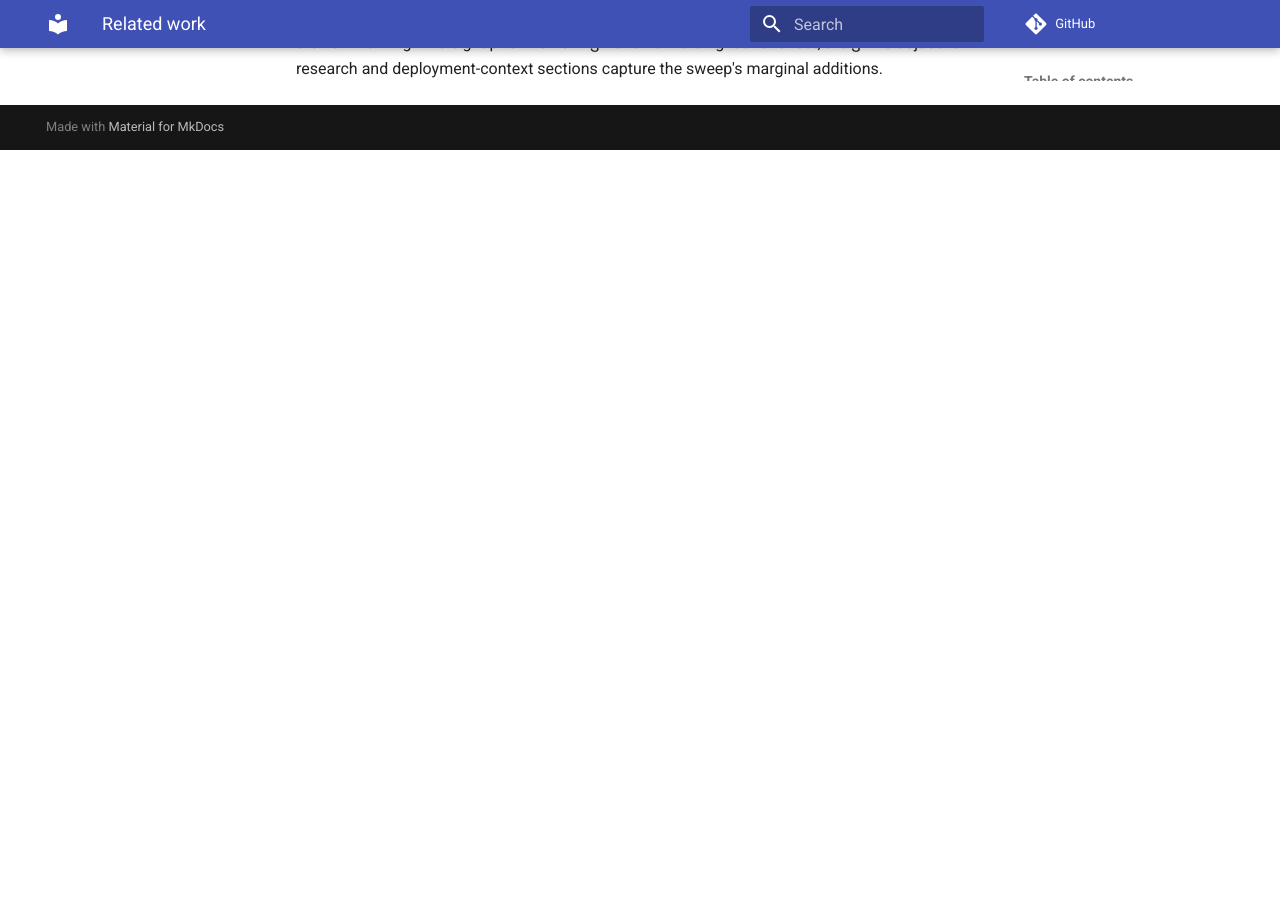
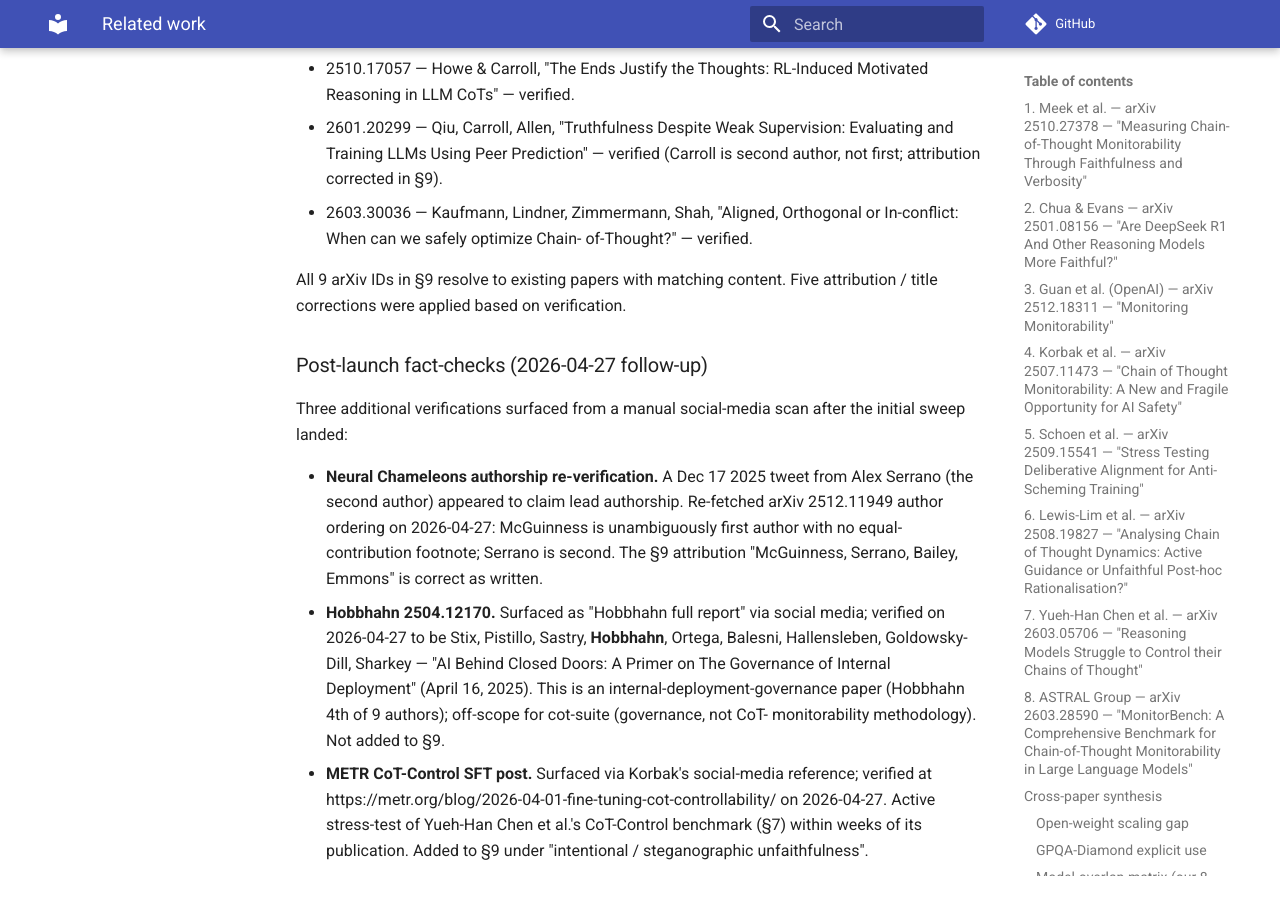
Before and after one commit to thenerd31/cot-suite, an MkDocs documentation site: the page built from docs/related_work.md, in a window 1280 px wide and 900 px high, scrolled down 19371 px. Built offline with MkDocs 1.6.1 and Material for MkDocs 9.7.7, drawn with Linux system fonts in a browser that asks for light colours; comment, search, counter and statistics services are not loaded; before the commit the page ends 19521 px from its top, so only the background shows below that; some of the changed text lies outside the part shown.

Commit message:
docs(related_work): post-launch fact-checks — METR SFT + 2 verifications
Three fact-checks from a manual social-media scan after the initial
lit-sweep landed:

- Neural Chameleons (2512.11949) author order re-verified — McGuinness
  is unambiguously first author, Serrano is second. Existing §9
  attribution correct, no change to entry. Logged in lit-sweep
  methodology.

- Hobbhahn 2504.12170 verified as "AI Behind Closed Doors: A Primer
  on The Governance of Internal Deployment" (Stix et al., April 16,
  2025; Hobbhahn 4th of 9). Internal-deployment governance paper,
  off-scope for cot-suite. Not added to §9; logged as checked-not-
  relevant in lit-sweep methodology.

- METR CoT-Control SFT post added to §9 — Nishimura-Gasparian &
  Parikh, April 1, 2026: ~950-example LoRA SFT lifts CoT-Control
  compliance 2.9% → 8.8% average across GPT-OSS-{20B,120B} +
  Qwen-3-{8B,32B}. Validates §7 framing — CoT-Control is being
  actively stress-tested by METR within weeks of publication.

```diff
--- a/docs/related_work.md
+++ b/docs/related_work.md
@@ -672,6 +672,28 @@
   opportunity" thesis is correct — if CoT becomes unmonitorable,
   what fallback do you have? Out of scope for cot-suite.
 
+- **Nishimura-Gasparian & Parikh (METR) —
+  https://metr.org/blog/2026-04-01-fine-tuning-cot-controllability/
+  — "Fine-tuning experiments on CoT controllability"** (April 1,
+  2026). METR's stress-test of Yueh-Han Chen et al.'s CoT-Control
+  benchmark (§7): can supervised fine-tuning give models more
+  control over what their CoT verbalizes? Method: ~950-example LoRA
+  SFT (rank 32, lr 1e-4, single epoch) using prompts from the
+  Multilingual Thinking dataset paired with ReasonIF instructions,
+  evaluated on GPT-OSS-20B / GPT-OSS-120B / Qwen-3-8B / Qwen-3-32B.
+  Headline: average CoT-Control compliance rises from 2.9% → 8.8%
+  across the four fine-tuned models, with per-model variation
+  visible in the bar chart (GPT-OSS-120B approximately 4.5% → ~11%).
+  Mixed signal — small SFT pressure increases controllability, but
+  more examples does not monotonically improve, and some fine-tuned
+  variants performed *worse* than base. **Significance:**
+  CoT-Control (§7) is being actively stress-tested by METR within
+  weeks of publication, validating it as the right intentional-
+  controllability benchmark to cite. Out of scope for cot-suite as
+  an evaluation library (we measure base-model behavior, not
+  fine-tuned variants), but a fresh datapoint that strengthens the
+  §7 framing.
+
 ### Activation-level / mechanistic monitorability
 
 - **McGuinness, Serrano, Bailey, Emmons — arXiv 2512.11949 —
@@ -876,6 +898,32 @@
 content. Five attribution / title corrections were applied based
 on verification.
 
+### Post-launch fact-checks (2026-04-27 follow-up)
+
+Three additional verifications surfaced from a manual social-media
+scan after the initial sweep landed:
+
+- **Neural Chameleons authorship re-verification.** A Dec 17 2025
+  tweet from Alex Serrano (the second author) appeared to claim
+  lead authorship. Re-fetched arXiv 2512.11949 author ordering on
+  2026-04-27: McGuinness is unambiguously first author with no
+  equal-contribution footnote; Serrano is second. The §9 attribution
+  "McGuinness, Serrano, Bailey, Emmons" is correct as written.
+- **Hobbhahn 2504.12170.** Surfaced as "Hobbhahn full report" via
+  social media; verified on 2026-04-27 to be Stix, Pistillo,
+  Sastry, **Hobbhahn**, Ortega, Balesni, Hallensleben,
+  Goldowsky-Dill, Sharkey — "AI Behind Closed Doors: A Primer on
+  The Governance of Internal Deployment" (April 16, 2025). This is
+  an internal-deployment-governance paper (Hobbhahn 4th of 9
+  authors); off-scope for cot-suite (governance, not CoT-
+  monitorability methodology). Not added to §9.
+- **METR CoT-Control SFT post.** Surfaced via Korbak's social-media
+  reference; verified at
+  https://metr.org/blog/2026-04-01-fine-tuning-cot-controllability/
+  on 2026-04-27. Active stress-test of Yueh-Han Chen et al.'s
+  CoT-Control benchmark (§7) within weeks of its publication.
+  Added to §9 under "intentional / steganographic unfaithfulness".
+
 ### Stale / superseded items
 
 The recent-literature sweep did not surface any prior paper or
```
